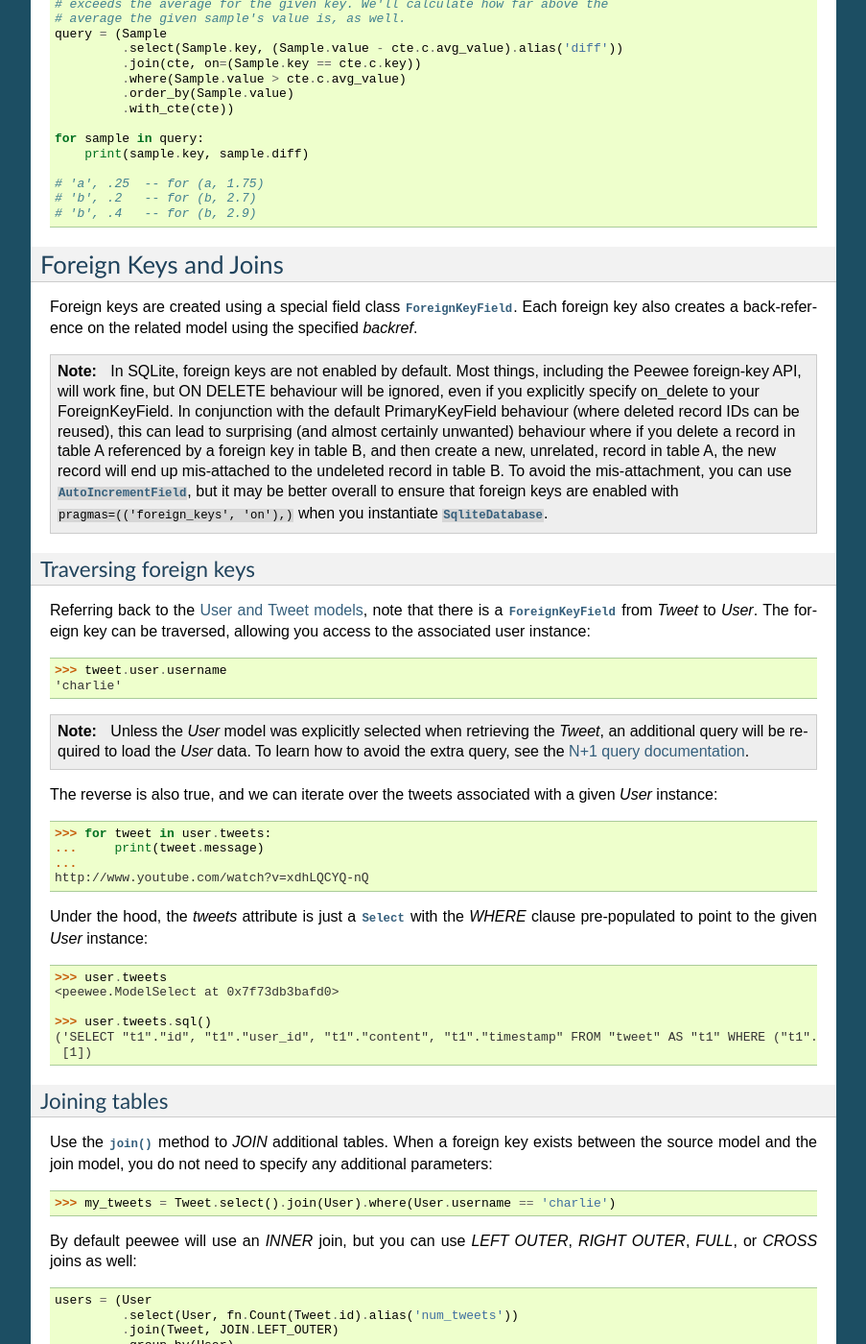
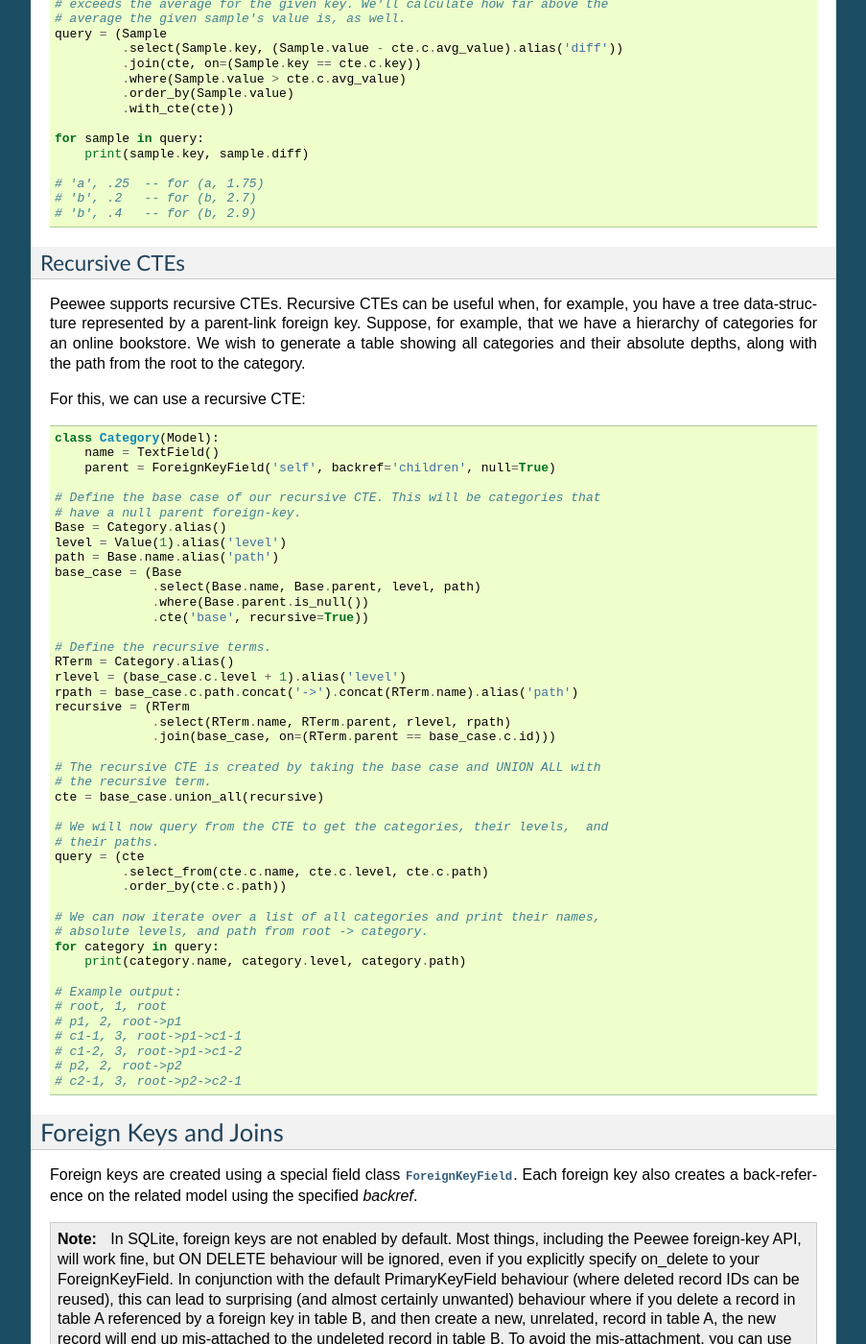
Before and after one commit to coleifer/peewee, a Sphinx documentation site: the page built from docs/peewee/querying.rst, in a window 1280 px wide and 1400 px high, scrolled down 16474 px. Shown: the whole window at 96% size, without its empty margins (198-1101 px from the left). Built offline with Sphinx 7.4.7, drawn with Linux system fonts in a browser that asks for light colours; pages that are not in the unit, such as notebooks, are missing from menus.

```diff
--- a/docs/peewee/querying.rst
+++ b/docs/peewee/querying.rst
@@ -1077,6 +1077,8 @@ columns from tables listed in the query's ``FROM`` clause. To select all
 columns from a particular table, you can simply pass in the :py:class:`Model`
 class.
 
+.. _cte:
+
 Common Table Expressions
 ------------------------
 
@@ -1129,6 +1131,64 @@ were above-average for that key.
     # 'a', .25  -- for (a, 1.75)
     # 'b', .2   -- for (b, 2.7)
     # 'b', .4   -- for (b, 2.9)
+
+Recursive CTEs
+^^^^^^^^^^^^^^
+
+Peewee supports recursive CTEs. Recursive CTEs can be useful when, for example,
+you have a tree data-structure represented by a parent-link foreign key.
+Suppose, for example, that we have a hierarchy of categories for an online
+bookstore. We wish to generate a table showing all categories and their
+absolute depths, along with the path from the root to the category.
+
+For this, we can use a recursive CTE:
+
+.. code-block:: python
+
+    class Category(Model):
+        name = TextField()
+        parent = ForeignKeyField('self', backref='children', null=True)
+
+    # Define the base case of our recursive CTE. This will be categories that
+    # have a null parent foreign-key.
+    Base = Category.alias()
+    level = Value(1).alias('level')
+    path = Base.name.alias('path')
+    base_case = (Base
+                 .select(Base.name, Base.parent, level, path)
+                 .where(Base.parent.is_null())
+                 .cte('base', recursive=True))
+
+    # Define the recursive terms.
+    RTerm = Category.alias()
+    rlevel = (base_case.c.level + 1).alias('level')
+    rpath = base_case.c.path.concat('->').concat(RTerm.name).alias('path')
+    recursive = (RTerm
+                 .select(RTerm.name, RTerm.parent, rlevel, rpath)
+                 .join(base_case, on=(RTerm.parent == base_case.c.id)))
+
+    # The recursive CTE is created by taking the base case and UNION ALL with
+    # the recursive term.
+    cte = base_case.union_all(recursive)
+
+    # We will now query from the CTE to get the categories, their levels,  and
+    # their paths.
+    query = (cte
+             .select_from(cte.c.name, cte.c.level, cte.c.path)
+             .order_by(cte.c.path))
+
+    # We can now iterate over a list of all categories and print their names,
+    # absolute levels, and path from root -> category.
+    for category in query:
+        print(category.name, category.level, category.path)
+
+    # Example output:
+    # root, 1, root
+    # p1, 2, root->p1
+    # c1-1, 3, root->p1->c1-1
+    # c1-2, 3, root->p1->c1-2
+    # p2, 2, root->p2
+    # c2-1, 3, root->p2->c2-1
 
 Foreign Keys and Joins
 ----------------------
```
Also changed, not shown: docs/peewee/api.rst (+6 -3 lines), 1 other file.
